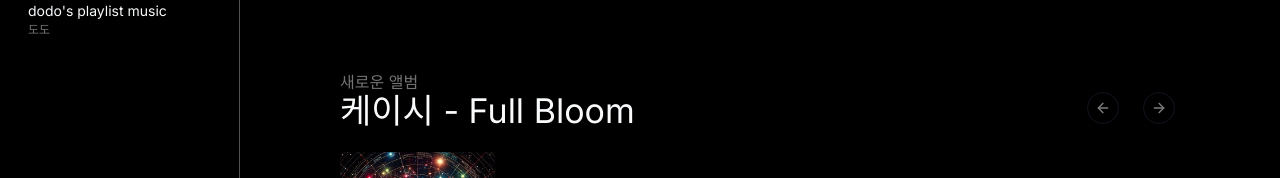
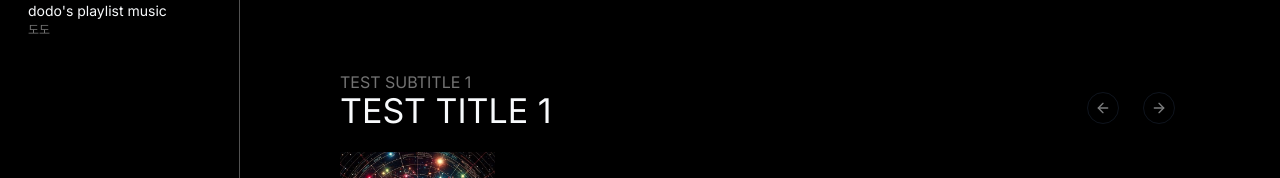
Before and after one commit to empal030110/yt_music, a Next.js app in the folder yt_music/: page / in a window 1280 px wide. Shown: the part 574-752 px from the top of the page. Built offline with nearby package versions, Linux system fonts and the light colour scheme.

Commit message:
fix: 텍스트 변경

```diff
--- a/yt_music/app/(site)/page.tsx
+++ b/yt_music/app/(site)/page.tsx
@@ -19,11 +19,11 @@ export default async function Home() {
 				<div className="mt-20"></div>
 				<PlayListCarousel playlistArray={[...dummyPlaylistArray1]} Thumbnail={<div className="w-[56px] h-[56px]"><UserIcon size="lg" /></div>} title="다시 듣기" subTitle="empal03" />
 				<div className="mt-20"></div>
-				<PlayListCarousel playlistArray={[...dummyPlaylistArray2]} title="케이시 - Full Bloom" subTitle="새로운 앨범" />
+				<PlayListCarousel playlistArray={[...dummyPlaylistArray2]} title="TEST TITLE 1" subTitle="TEST SUBTITLE 1" />
 				<div className="mt-20"></div>
-				<PlayListCarousel playlistArray={[...dummyPlaylistArray3]} title="커뮤니티 제공" />
+				<PlayListCarousel playlistArray={[...dummyPlaylistArray3]} title="TEST TITLE 2" />
 				<div className="mt-20"></div>
-				<PlayListCarousel playlistArray={[...dummyPlaylistArray4]} title="커버 및 리믹스" />
+				<PlayListCarousel playlistArray={[...dummyPlaylistArray4]} title="TEST TITLE 3" />
 			</div>
 		</PagePadding>
 	);
```
